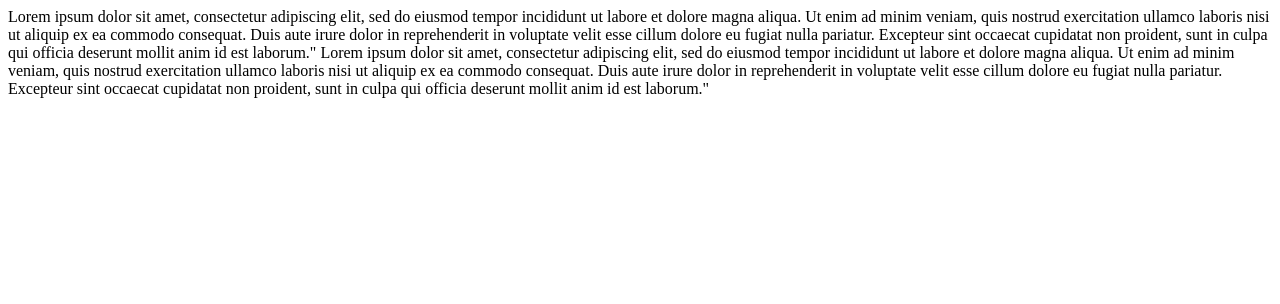
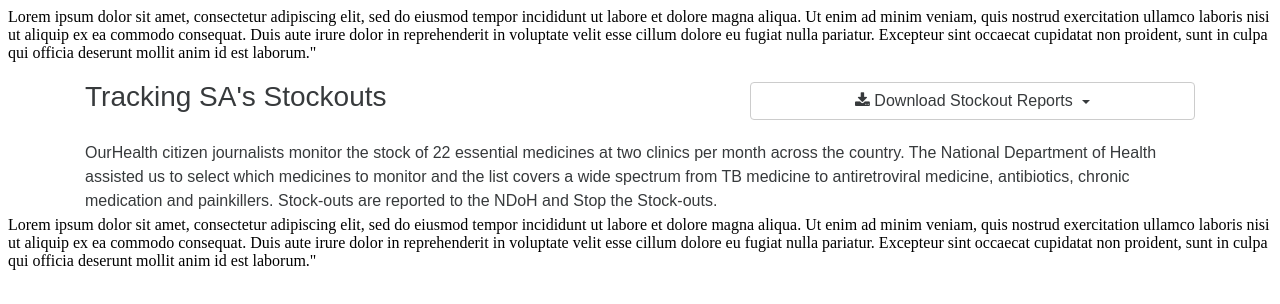
Before and after one commit to Code4SA/stockout, a plain HTML site: page frame.html in a window 1280 px wide. Drawn offline with Linux system fonts and the light colour scheme; files whose address does not match are found by name; a web font is replaced by a local one.

Commit message:
Fixed link to embed.js

```diff
--- a/frame.html
+++ b/frame.html
@@ -8,7 +8,7 @@
     <div class="container">
       Lorem ipsum dolor sit amet, consectetur adipiscing elit, sed do eiusmod tempor incididunt ut labore et dolore magna aliqua. Ut enim ad minim veniam, quis nostrud exercitation ullamco laboris nisi ut aliquip ex ea commodo consequat. Duis aute irure dolor in reprehenderit in voluptate velit esse cillum dolore eu fugiat nulla pariatur. Excepteur sint occaecat cupidatat non proident, sunt in culpa qui officia deserunt mollit anim id est laborum."
 
-      <script type="text/javascript" src="embed.js"></script>
+      <script type="text/javascript" src="js/embed.js"></script>
 
       Lorem ipsum dolor sit amet, consectetur adipiscing elit, sed do eiusmod tempor incididunt ut labore et dolore magna aliqua. Ut enim ad minim veniam, quis nostrud exercitation ullamco laboris nisi ut aliquip ex ea commodo consequat. Duis aute irure dolor in reprehenderit in voluptate velit esse cillum dolore eu fugiat nulla pariatur. Excepteur sint occaecat cupidatat non proident, sunt in culpa qui officia deserunt mollit anim id est laborum."
     </div>
```
